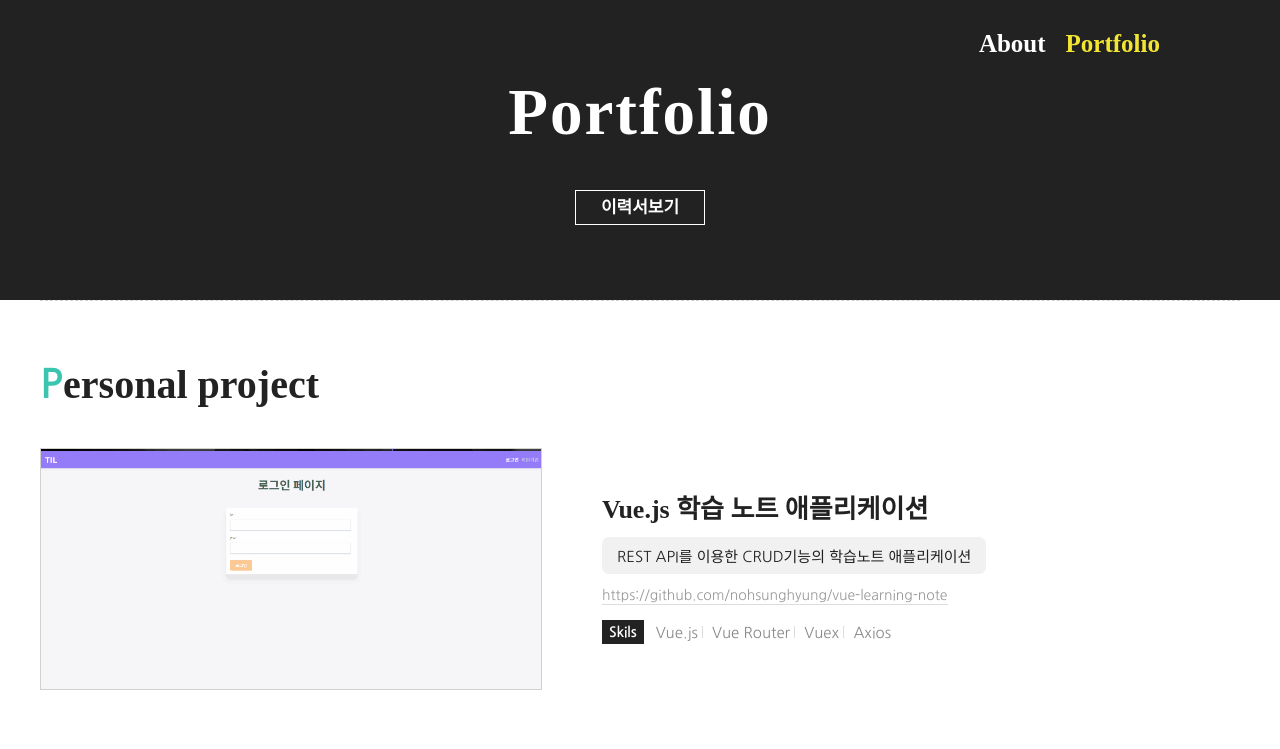
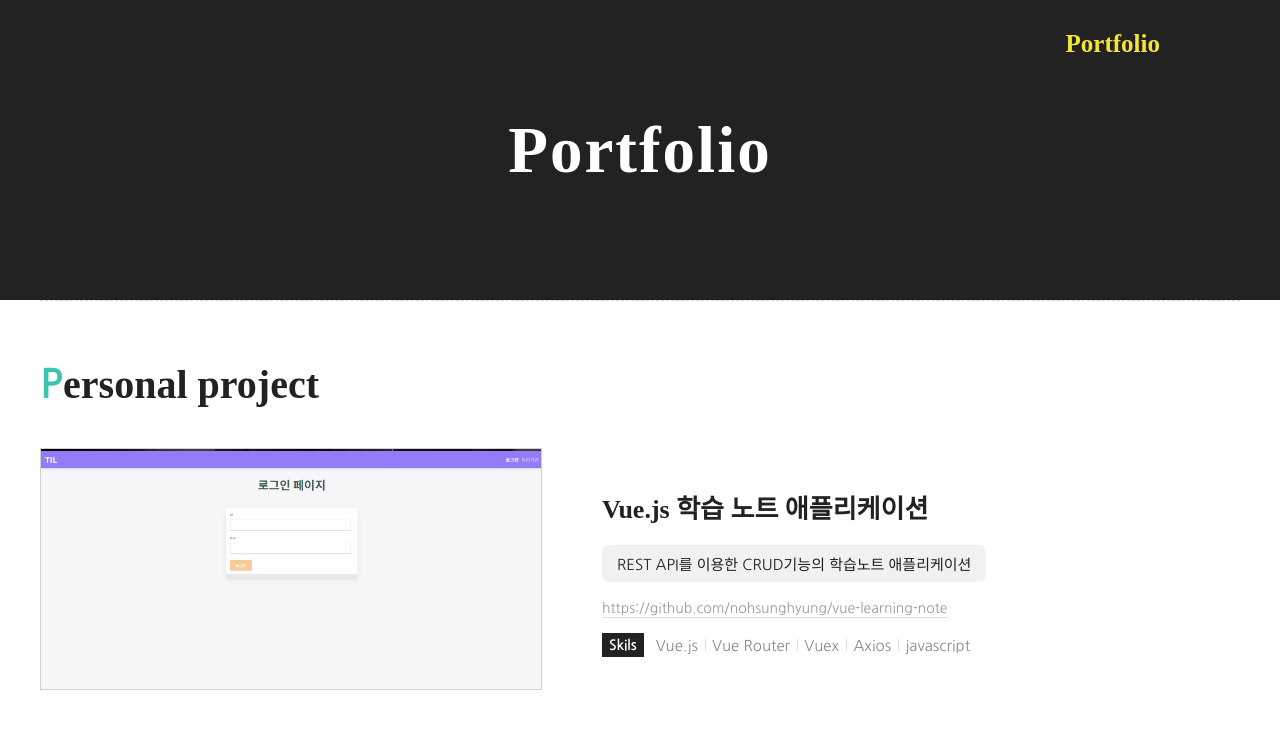
Before and after one commit to nohsunghyung/noh-portfolio, a Vue app: page /portfolio in a window 1280 px wide. Shown: the top 749 px of the page. Built offline with nearby package versions, Linux system fonts and the light colour scheme; a web font is replaced by a local one.

Commit message:
feat : 프로젝트 수정

```diff
--- a/src/components/common/AppHeader.vue
+++ b/src/components/common/AppHeader.vue
@@ -1,7 +1,7 @@
 <template>
 	<header id="header" :class="{ active: isActive }">
 		<ul class="gnb">
-			<li class="gnb-menu"><router-link to="/about">About</router-link></li>
+			<!-- <li class="gnb-menu"><router-link to="/about">About</router-link></li> -->
 			<li class="gnb-menu">
 				<router-link to="/portfolio">Portfolio</router-link>
 			</li>
--- a/src/components/personalProject.vue
+++ b/src/components/personalProject.vue
@@ -62,19 +62,19 @@ export default {
 		font-size: 26px;
 	}
 	.summary {
+		margin-top: 20px;
 		span {
 			display: inline-block;
 			padding: 8px 15px;
-			margin-top: 12px;
 			font-size: 15px;
 			border-radius: 7px;
 			background-color: #f1f1f1;
 		}
 	}
 	.url {
+		margin-top: 15px;
 		a {
 			display: inline-block;
-			margin-top: 12px;
 			border-bottom: 1px solid #ddd;
 			font-size: 14px;
 			color: #999;
@@ -119,7 +119,7 @@ export default {
 					height: 12px;
 					position: absolute;
 					top: 50%;
-					left: 0;
+					left: 3px;
 					margin-top: -6px;
 					background-color: #ddd;
 				}
--- a/src/data/portfolioData.js
+++ b/src/data/portfolioData.js
@@ -22,14 +22,14 @@ export default {
 				summary: 'REST API를 이용한 CRUD기능의 학습노트 애플리케이션',
 				url: 'https://github.com/nohsunghyung/vue-learning-note',
 				images: require('@/assets/images/note.gif'),
-				skils: ['Vue.js', 'Vue Router', 'Vuex', 'Axios'],
+				skils: ['Vue.js', 'Vue Router', 'Vuex', 'Axios', 'javascript'],
 			},
 			{
 				subject: 'Vue.js Hacker News',
 				summary: 'REST API를 이용한 Hacker News',
 				url: 'https://github.com/nohsunghyung/vue-hacker-news',
 				images: require('@/assets/images/hacker.gif'),
-				skils: ['Vue.js', 'Vue Router', 'Vuex', 'Axios'],
+				skils: ['Vue.js', 'Vue Router', 'Vuex', 'Axios', 'javascript'],
 			},
 		],
 		company: [
--- a/src/views/Portfolio.vue
+++ b/src/views/Portfolio.vue
@@ -4,7 +4,7 @@
 			<div class="keyvisual">
 				<div class="text-area">
 					<h2 class="subject">Portfolio</h2>
-					<router-link to="/about" class="btn-view">이력서보기</router-link>
+					<!-- <router-link to="/about" class="btn-view">이력서보기</router-link> -->
 				</div>
 			</div>
 		</section>
@@ -26,6 +26,9 @@
 			</section>
 			<section class="portfolio-section">
 				<h3 class="section-title"><span>B</span>efore project</h3>
+				<p class="stack">
+					stack : html5, css3, javascript, jquery
+				</p>
 				<old-portfolio
 					:itemList="profileData.project.oldProject"
 				></old-portfolio>
```
